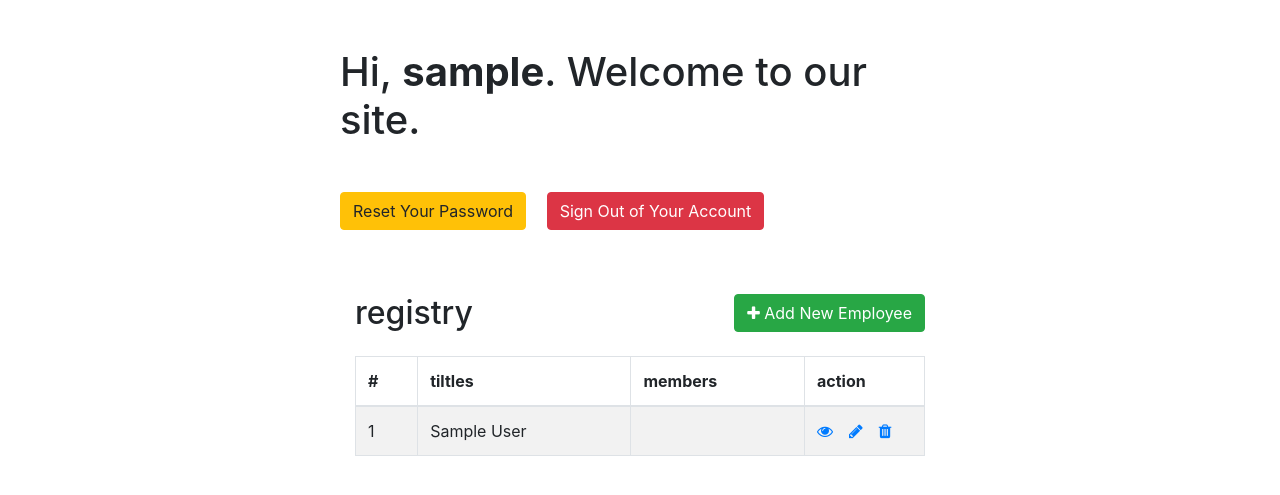
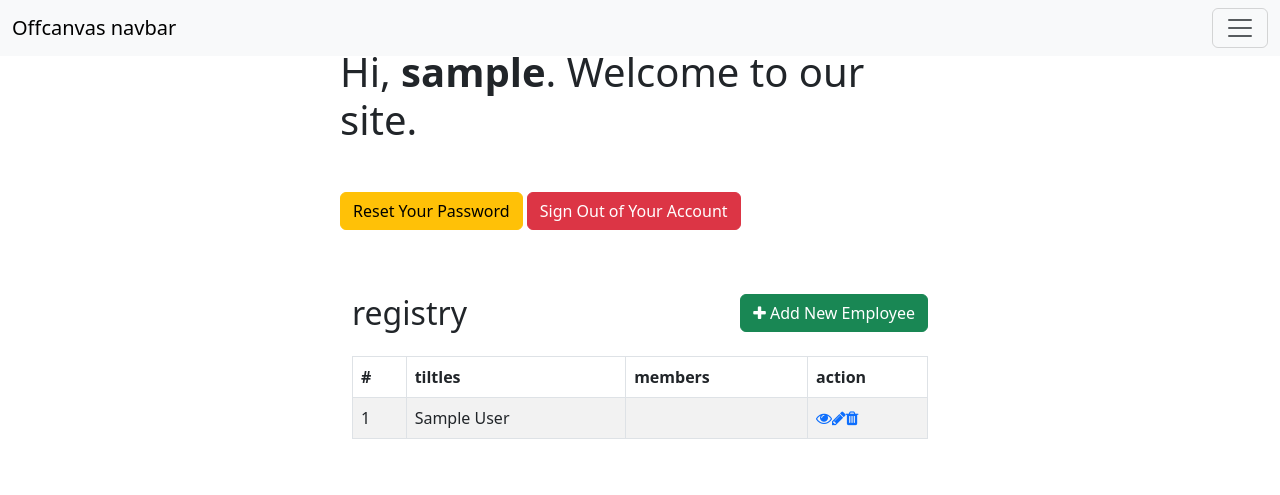
Before and after one commit to tiemartz/tiemartz, a PHP site: page /dashboard.php in a window 1280 px wide. Shown: the top 495 px of the page. Run offline with PHP 8.4, Linux system fonts and the light colour scheme; the visitor is signed in with stand-in values (Sample User, id 1); some libraries are stand-ins or nearby versions.

Commit message:
upadated ui libraries and added navbar on dashboard

```diff
--- a/dashboard.php
+++ b/dashboard.php
@@ -13,11 +13,13 @@ if(!isset($_SESSION["loggedin"]) || $_SESSION["loggedin"] !== true){
 <head>
     <meta charset="UTF-8">
     <title>Dashboard</title>
-    <link rel="stylesheet" href="https://stackpath.bootstrapcdn.com/bootstrap/4.5.2/css/bootstrap.min.css">
     <link rel="stylesheet" href="https://maxcdn.bootstrapcdn.com/font-awesome/4.7.0/css/font-awesome.min.css">
     <script src="https://code.jquery.com/jquery-3.5.1.min.js"></script>
     <script src="https://cdn.jsdelivr.net/npm/popper.js@1.16.1/dist/umd/popper.min.js"></script>
-    <script src="https://stackpath.bootstrapcdn.com/bootstrap/4.5.2/js/bootstrap.min.js"></script>
+
+    <link rel="stylesheet" href="https://cdnjs.cloudflare.com/ajax/libs/twitter-bootstrap/5.3.0/css/bootstrap.min.css">
+    <link rel="stylesheet" href="https://cdn.datatables.net/2.0.8/css/dataTables.bootstrap5.css">
+
     <style>
         .wrapper{
             width: 600px;
@@ -33,6 +35,48 @@ if(!isset($_SESSION["loggedin"]) || $_SESSION["loggedin"] !== true){
         });
     </script>
 </head>
+<nav class="navbar bg-body-tertiary fixed-top">
+  <div class="container-fluid">
+    <a class="navbar-brand" href="#">Offcanvas navbar</a>
+    <button class="navbar-toggler" type="button" data-bs-toggle="offcanvas" data-bs-target="#offcanvasNavbar" aria-controls="offcanvasNavbar" aria-label="Toggle navigation">
+      <span class="navbar-toggler-icon"></span>
+    </button>
+    <div class="offcanvas offcanvas-end" tabindex="-1" id="offcanvasNavbar" aria-labelledby="offcanvasNavbarLabel">
+      <div class="offcanvas-header">
+        <h5 class="offcanvas-title" id="offcanvasNavbarLabel">Offcanvas</h5>
+        <button type="button" class="btn-close" data-bs-dismiss="offcanvas" aria-label="Close"></button>
+      </div>
+      <div class="offcanvas-body">
+        <ul class="navbar-nav justify-content-end flex-grow-1 pe-3">
+          <li class="nav-item">
+            <a class="nav-link active" aria-current="page" href="#">Home</a>
+          </li>
+          <li class="nav-item">
+            <a class="nav-link" href="#">Link</a>
+          </li>
+          <li class="nav-item dropdown">
+            <a class="nav-link dropdown-toggle" href="#" role="button" data-bs-toggle="dropdown" aria-expanded="false">
+              Dropdown
+            </a>
+            <ul class="dropdown-menu">
+              <li><a class="dropdown-item" href="#">Action</a></li>
+              <li><a class="dropdown-item" href="#">Another action</a></li>
+              <li>
+                <hr class="dropdown-divider">
+              </li>
+              <li><a class="dropdown-item" href="#">Something else here</a></li>
+            </ul>
+          </li>
+        </ul>
+        <form class="d-flex mt-3" role="search">
+          <input class="form-control me-2" type="search" placeholder="Search" aria-label="Search">
+          <button class="btn btn-outline-success" type="submit">Search</button>
+        </form>
+      </div>
+    </div>
+  </div>
+</nav>
+
 <body>
     <div class="wrapper">
     <h1 class="my-5">Hi, <b><?php echo htmlspecialchars($_SESSION["username"]); ?></b>. Welcome to our site.</h1>
@@ -96,5 +140,14 @@ if(!isset($_SESSION["loggedin"]) || $_SESSION["loggedin"] !== true){
             </div>
         </div>
     </div>
+
+<script src="https://cdnjs.cloudflare.com/ajax/libs/twitter-bootstrap/5.3.0/js/bootstrap.bundle.min.js"></script>
+<script src="https://cdn.datatables.net/2.0.8/js/dataTables.js"></script>
+<script src="https://cdn.datatables.net/2.0.8/js/dataTables.bootstrap5.js"></script>
+
+<script>
+   new DataTable('#example');
+</script>
+
 </body>
 </html>
```
